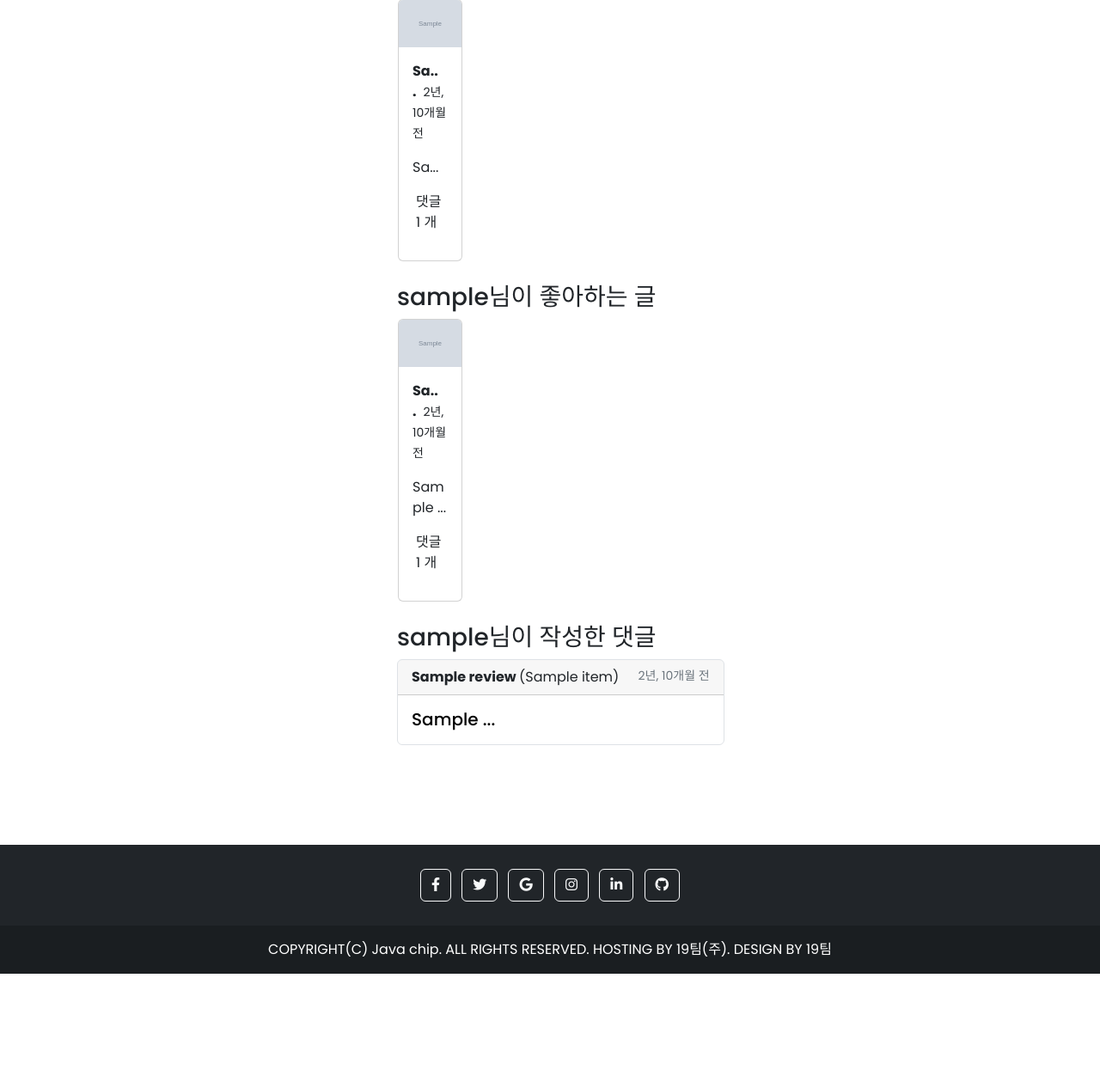
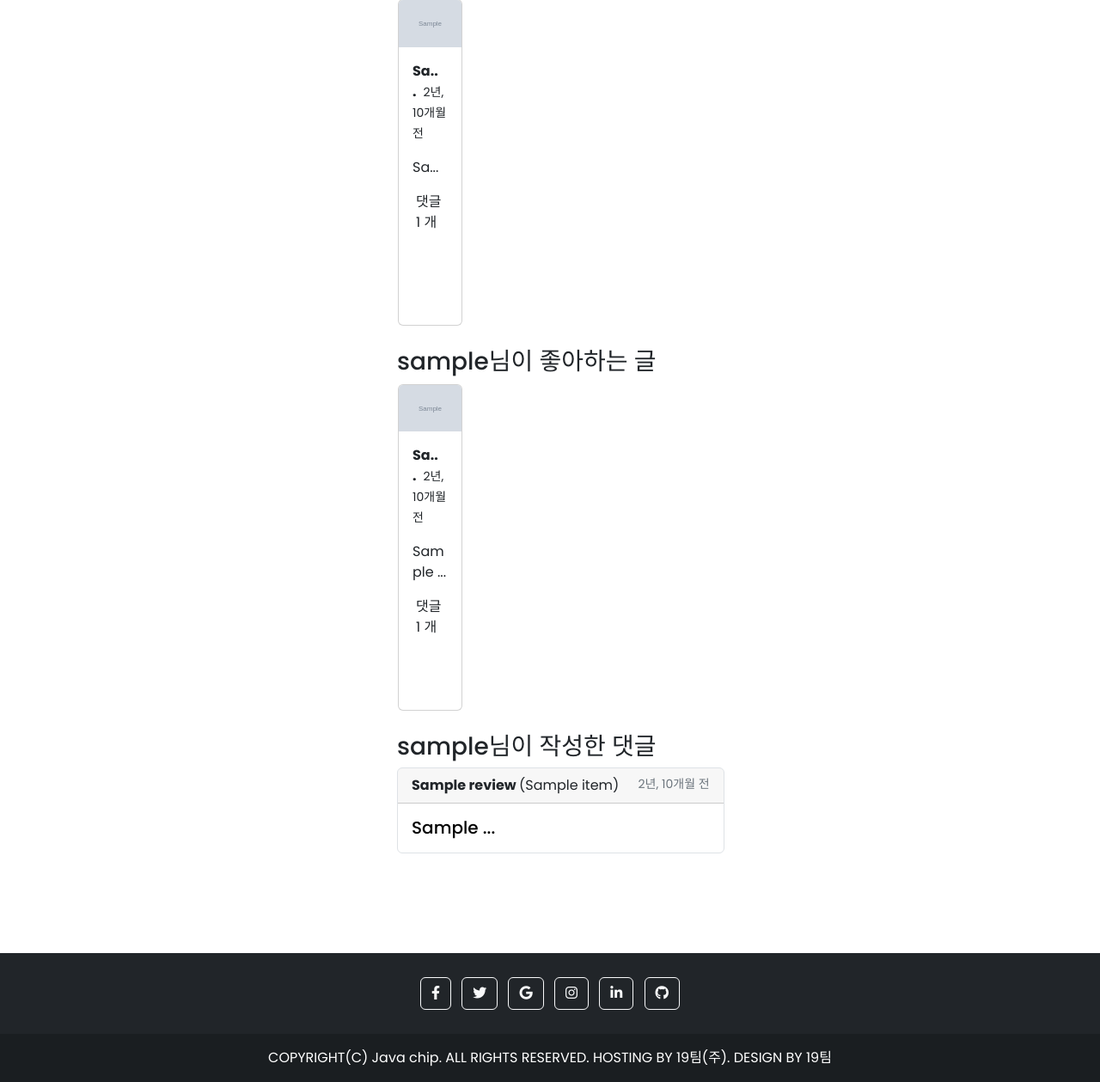
Before and after one commit to mgpo-98/Java-chip, a Django app: page /accounts/mypage/1/ in a window 1280 px wide. Shown: the part 350-1609 px from the top of the page at 86% size. Before the commit the page ends 1483 px from the top, so only its background shows below. Run offline with Django 3.2, Linux system fonts and the light colour scheme; tables that the repository leaves empty hold one stand-in row (values such as "Sample post"); grey boxes marked "Sample" are stand-in pictures; some libraries are stand-ins or nearby versions.

Commit message:
STYLE Mypage 카드 리사이징 [오진수]

```diff
--- a/accounts/templates/accounts/mypage.html
+++ b/accounts/templates/accounts/mypage.html
@@ -66,7 +66,7 @@
         {% for review in user.review_set.all %}
             <div class="col-6 col-sm-3">
                 <!--작성된 리뷰에 이미지가 있다면 해당 이미지 파일 출력-->
-                <div class="card" style="margin:1px;">
+                <div class="card" style="margin:1px;height:380px;">
                     {% if review.image %}
                     <a href="{% url 'reviews:detail' review.pk %}"><img src="{{ review.image.url }}" alt="{{ review.image }}" class="card-img-top"></a>
                 <!--더미이미지-->
@@ -108,7 +108,7 @@
             {% for review in user.like_reviews.all %}
             <div class="col-6 col-sm-3">
                 <!--작성된 리뷰에 이미지가 있다면 해당 이미지 파일 출력-->
-                <div class="card" style="margin:1px;">
+                <div class="card" style="margin:1px;height:380px;">
                     {% if review.image %}
                     <a href="{% url 'reviews:detail' review.pk %}"><img src="{{ review.image.url }}" alt="{{ review.image }}" class="card-img-top"></a>
                 <!--더미이미지-->
```
